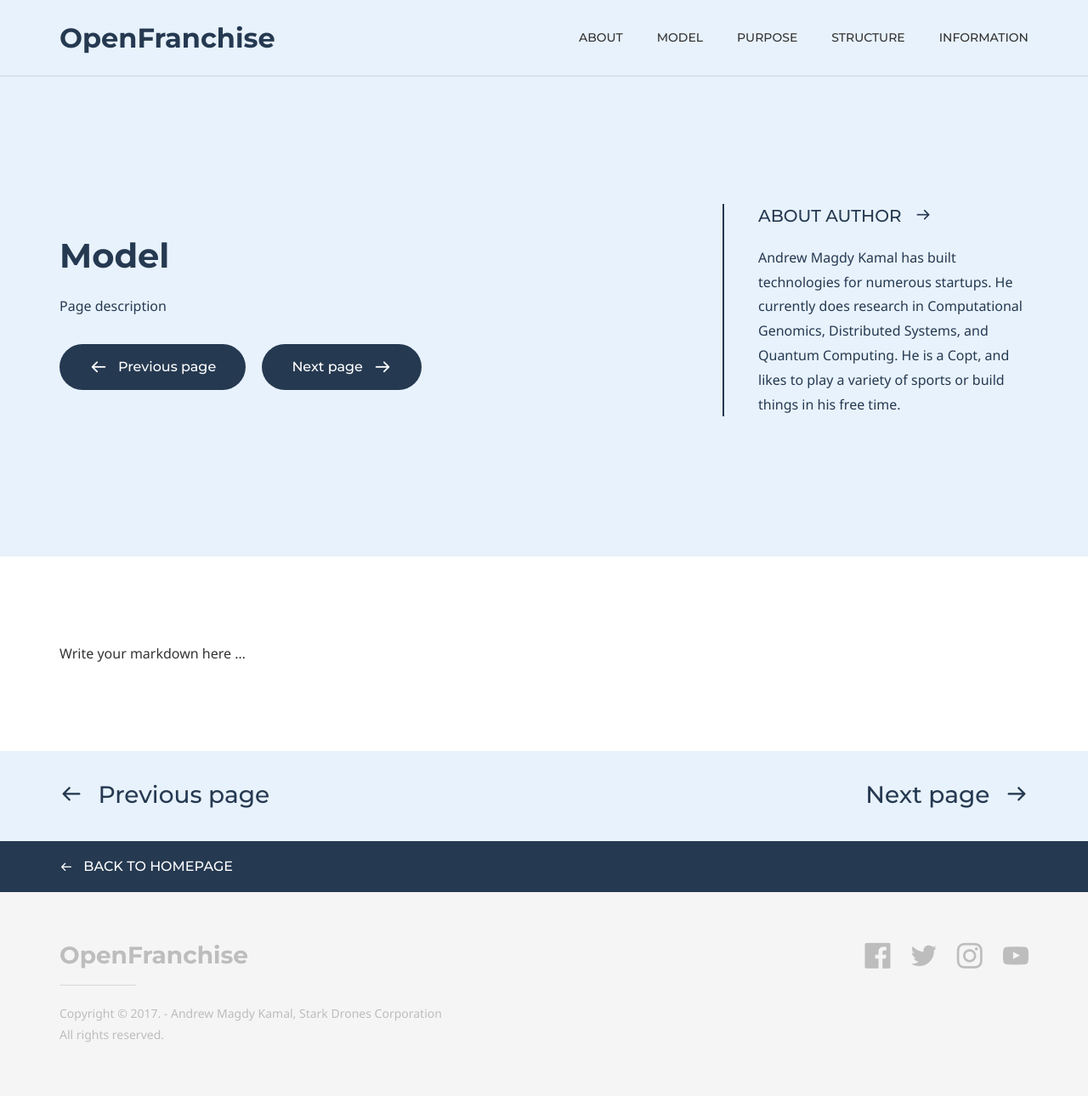
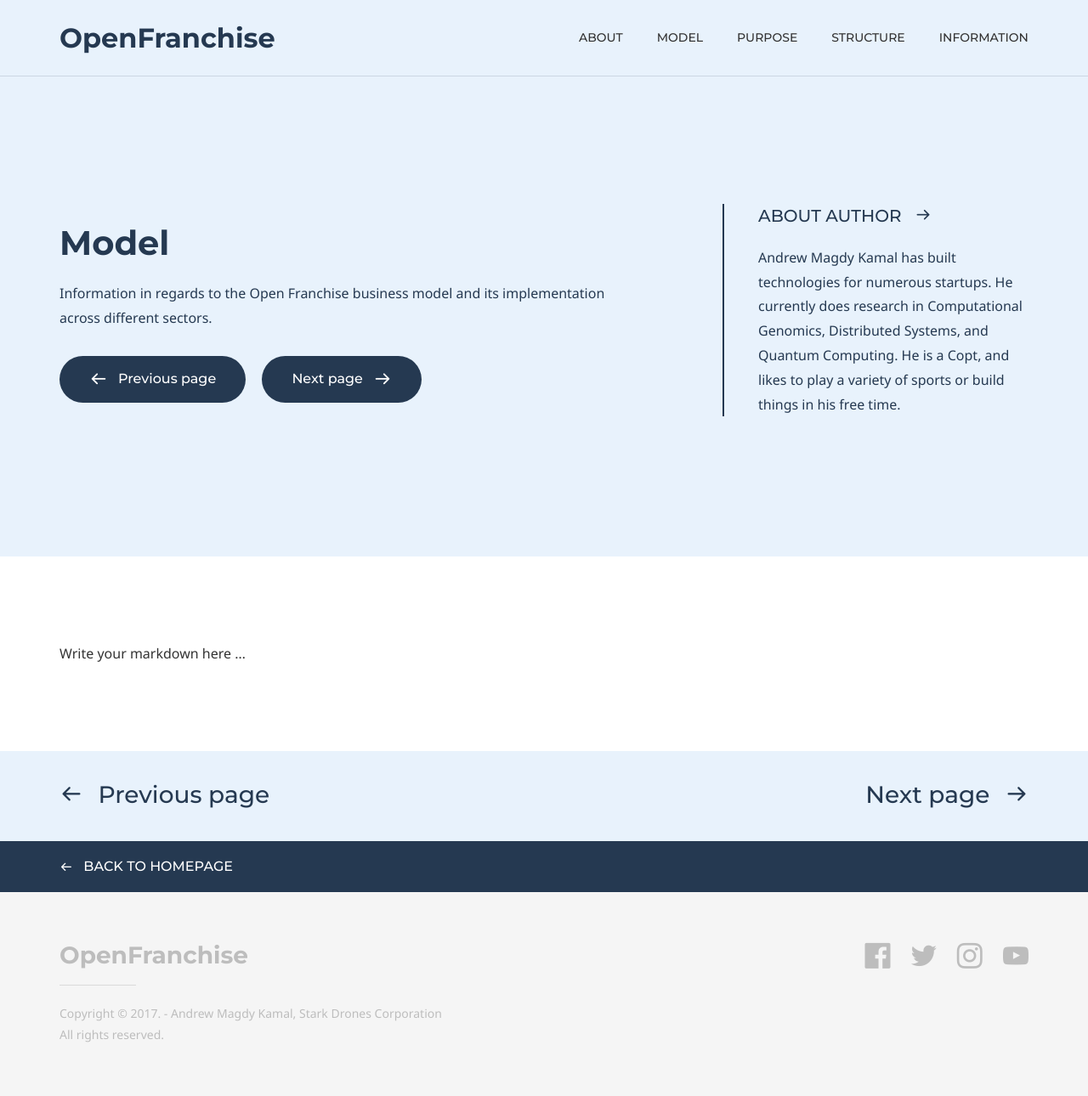
Before and after one commit to Open-Franchise/open-franchise.github.io, a Jekyll site: the page built from model.md, in a window 1280 px wide. Shown: the whole page at 85% size. Built offline with Jekyll 4.4.1, drawn with Linux system fonts in a browser that asks for light colours; some web fonts are replaced.

Commit message:
Update model.md

```diff
--- a/model.md
+++ b/model.md
@@ -6,7 +6,7 @@ comments: false
 
 # Hero section
 title: Model
-description: Page description
+description: Information in regards to the Open Franchise business model and its implementation across different sectors.
 
 # Author box
 author:
```
